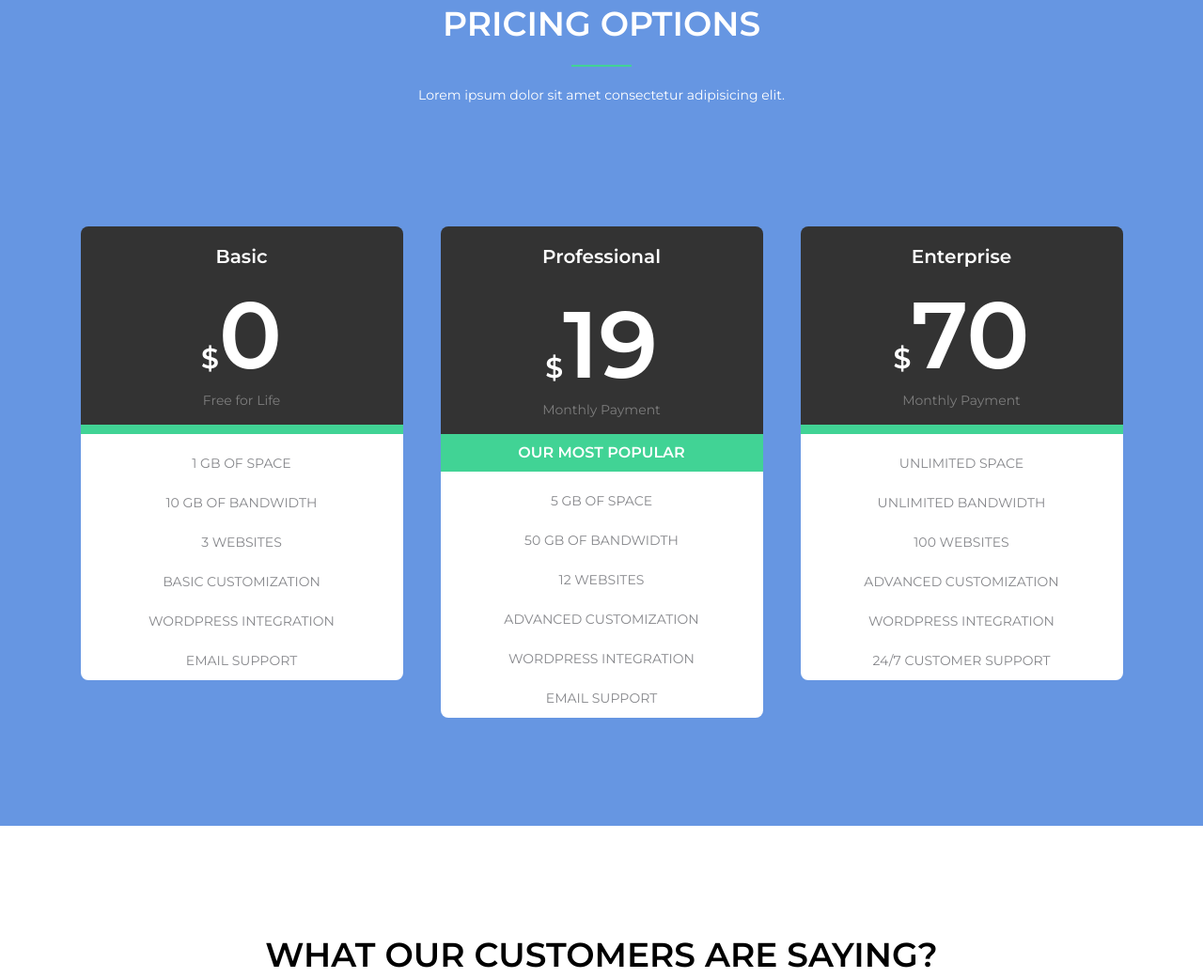
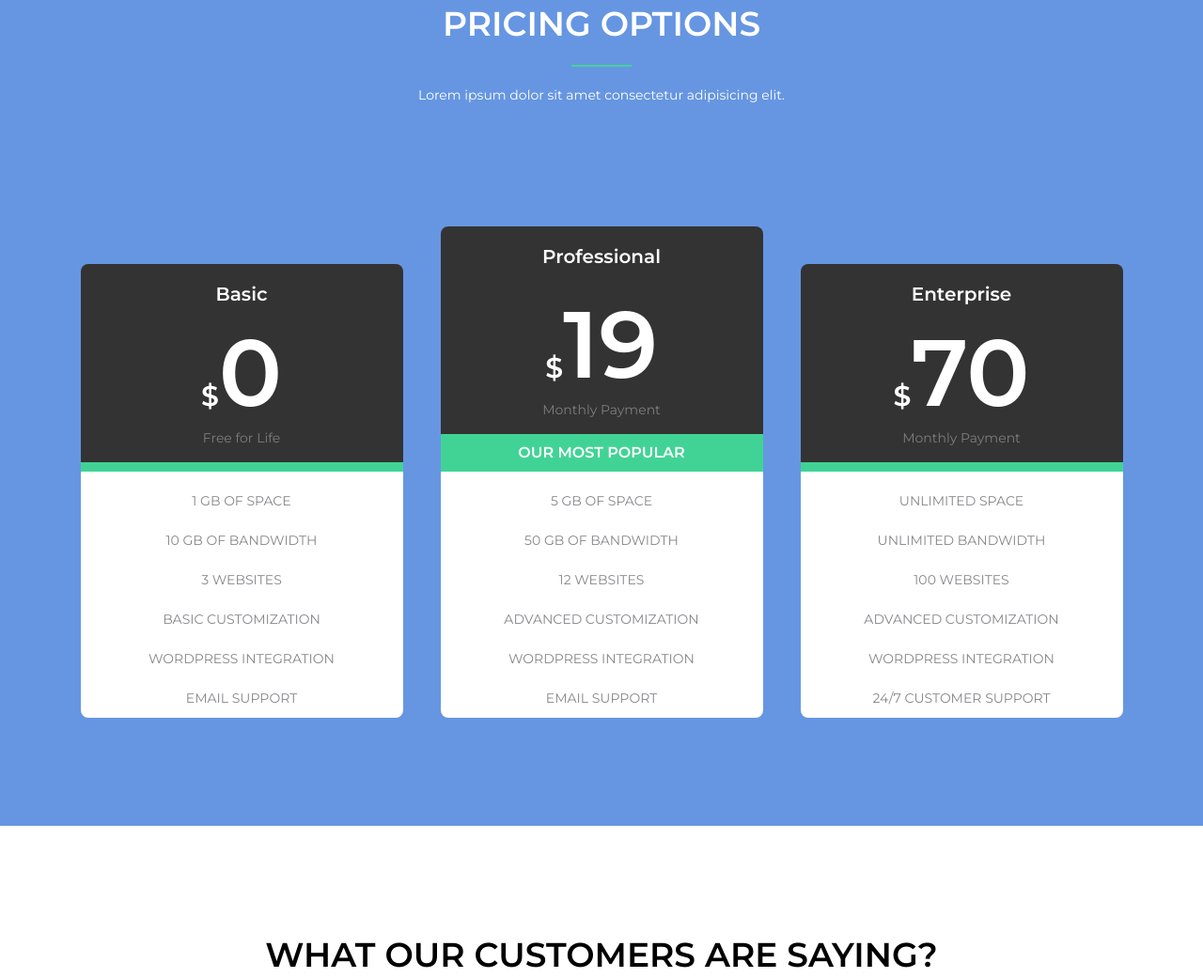
Before and after one commit to ArTikrai/baigiamasis-darbas, a plain HTML site: page index.html in a window 1280 px wide. Shown: the part 2996-4037 px from the top of the page at 94% size. Drawn offline with nearby package versions, Linux system fonts and the light colour scheme; no server answers.

Commit message:
paskutinisPatepimas

```diff
--- a/css/src/price.scss
+++ b/css/src/price.scss
@@ -41,7 +41,7 @@
 
     .pricing-box {
       @include flex-column;
-      justify-content: flex-end;
+      align-self: flex-end;
       text-align: center;
       width: 343px;
       height: 100%;
```
Also changed, not shown: css/style.css.
